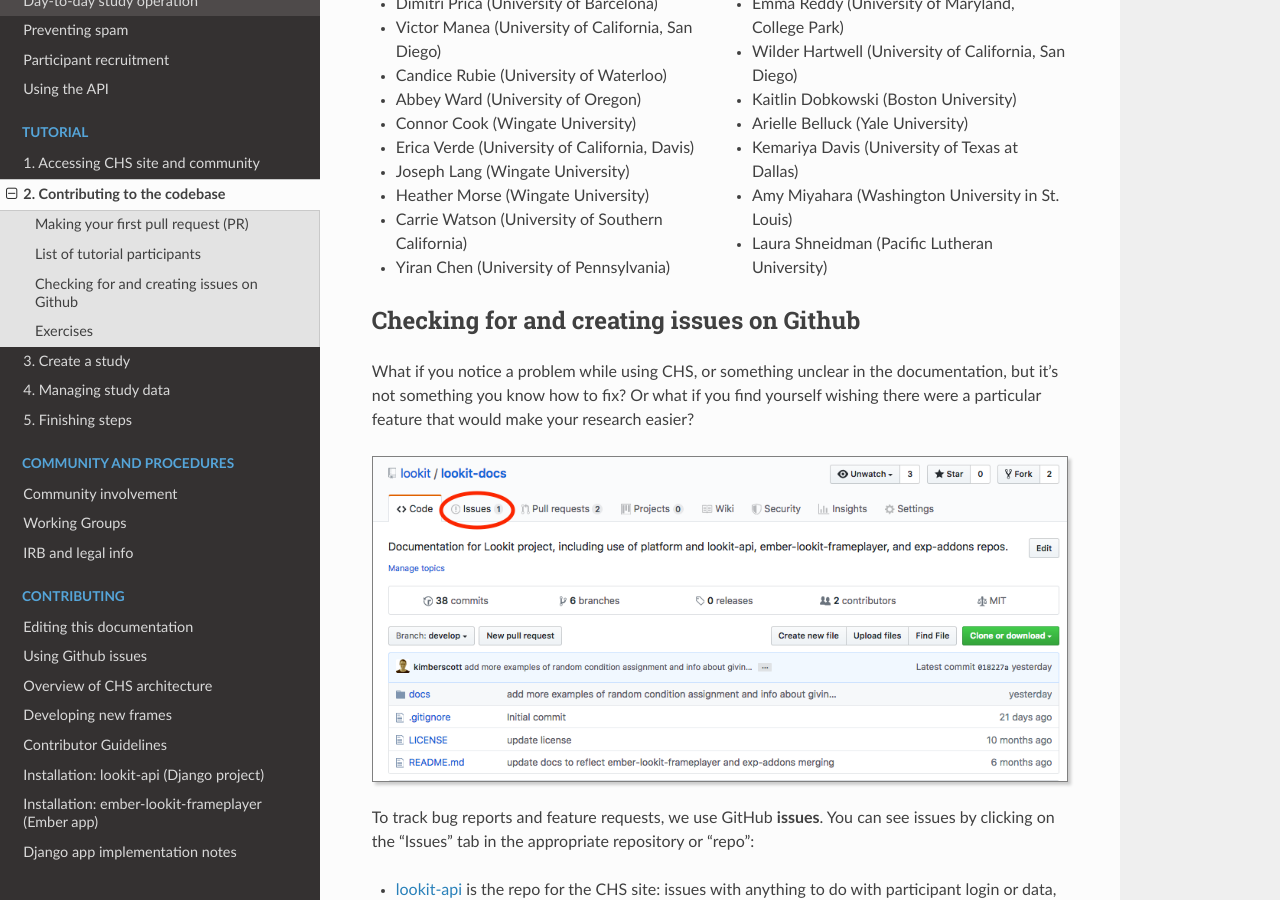
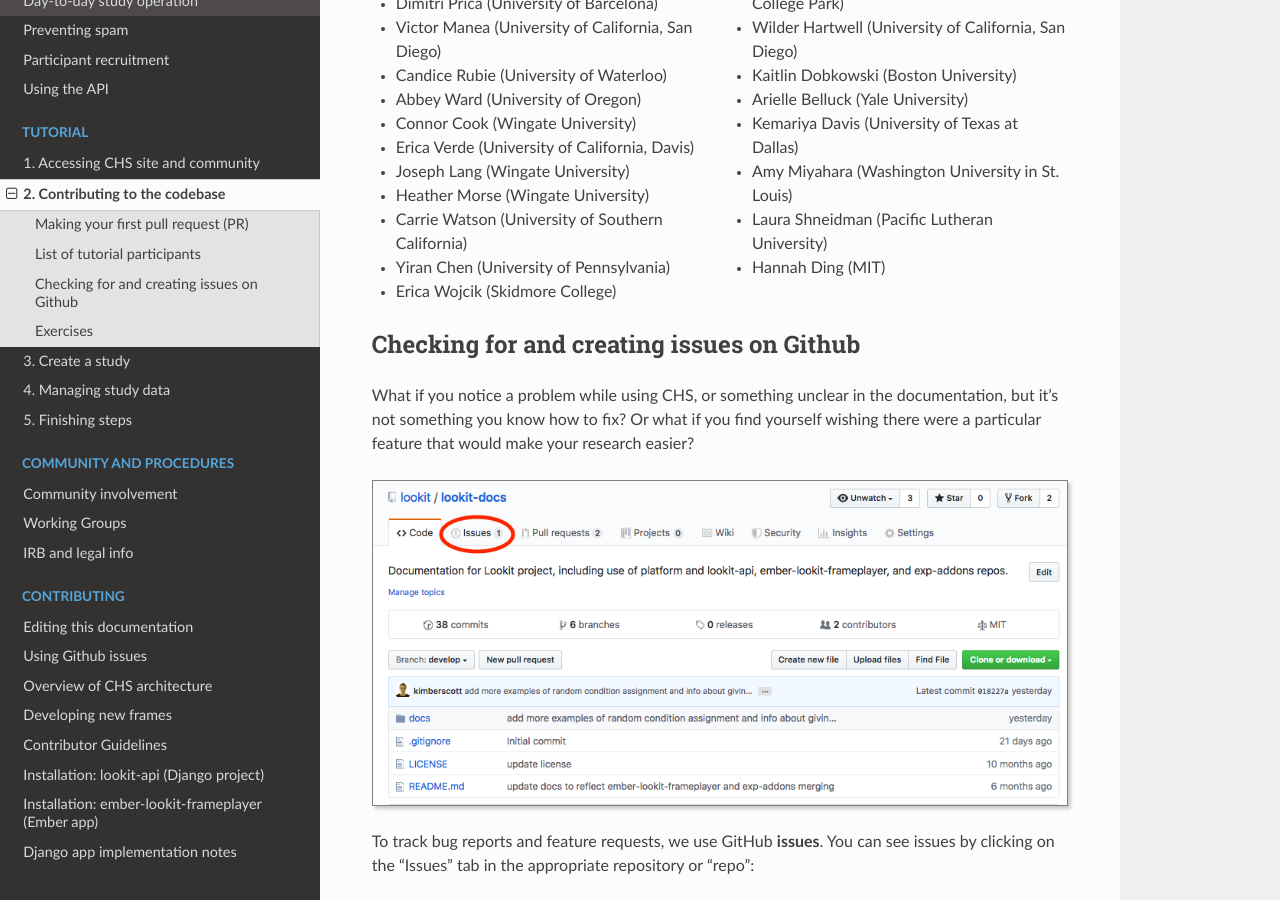
Before and after one commit to lookit/lookit-docs, a Sphinx documentation site: the page built from docs/source/tutorial-contributing.rst, in a window 1280 px wide and 900 px high, scrolled down 9297 px. Built offline with Sphinx 7.4.7 and the Read the Docs theme 3.1.0, drawn with Linux system fonts in a browser that asks for light colours.

Commit message:
Add myself to contributors list

```diff
--- a/docs/source/tutorial-contributing.rst
+++ b/docs/source/tutorial-contributing.rst
@@ -375,6 +375,7 @@
 - Kemariya Davis (University of Texas at Dallas)
 - Amy Miyahara (Washington University in St. Louis)
 - Laura Shneidman (Pacific Lutheran University)
+- Hannah Ding (MIT)
 
 Checking for and creating issues on Github
 -------------------------------------------
```
